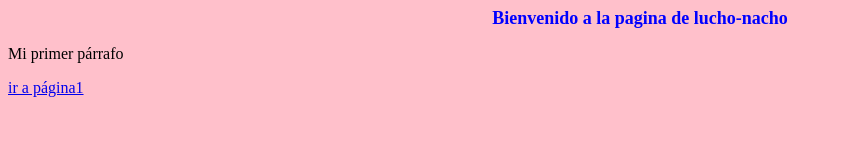
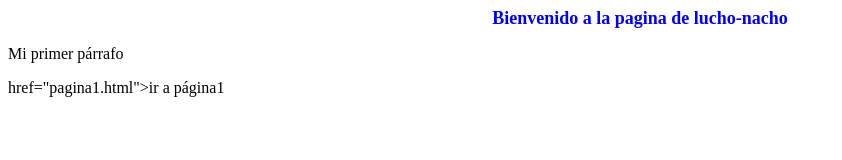
Before and after one commit to NachoLucho2008MK/Proyecto-1, a plain HTML site: page index.html in a window 1280 px wide. Shown: the whole page, without its empty margins (0-842 px from the left). Drawn offline with Linux system fonts and the light colour scheme.

Commit message:
Update index.html

```diff
--- a/index.html
+++ b/index.html
@@ -6,7 +6,6 @@
 h1
 {color:blue; font-size:18px; text-align:center}
 
-body
 {background-color:pink;}
 </style>
 
@@ -16,7 +15,7 @@ body
 <h1>Bienvenido a la pagina de lucho-nacho</h1>
 <p>Mi primer párrafo</p>
 
-<a href="pagina1.html">ir a página1</a>
+<a> href="pagina1.html">ir a página1</a>
 
 
 </body>
```
